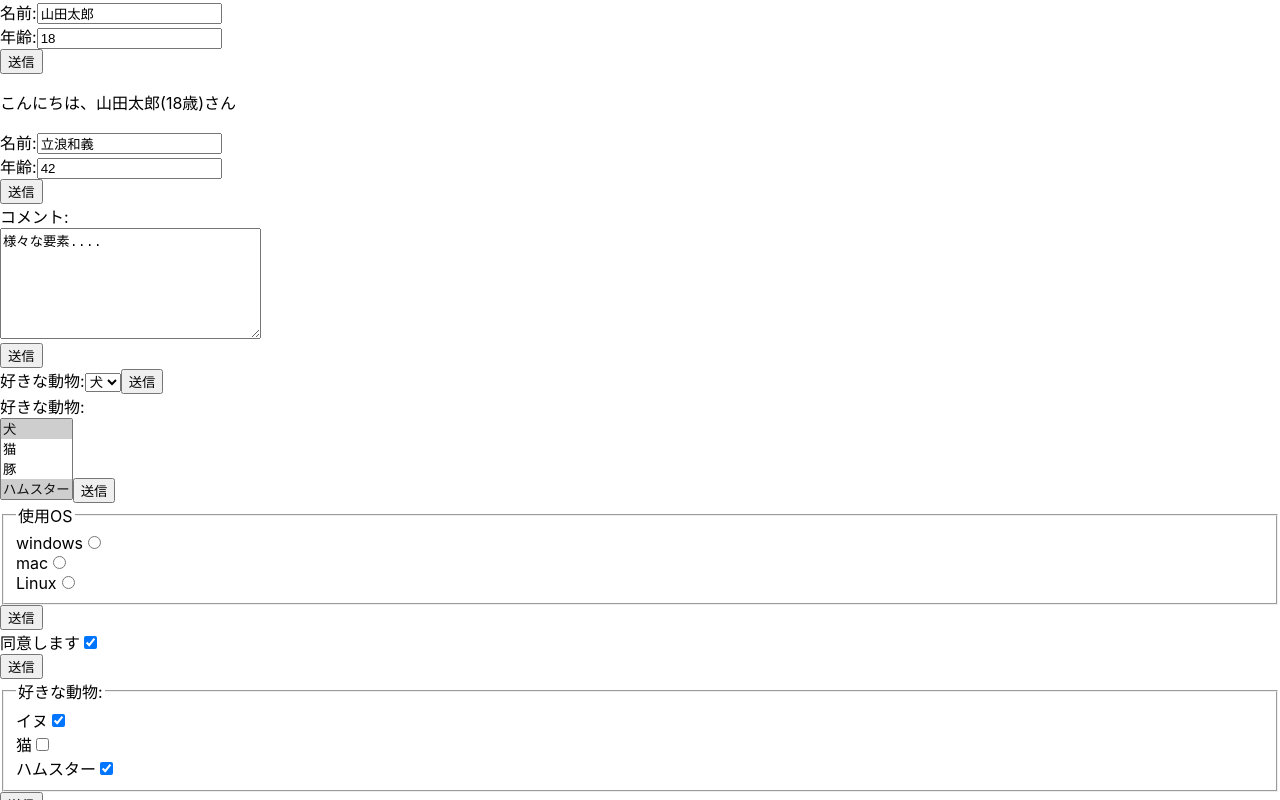
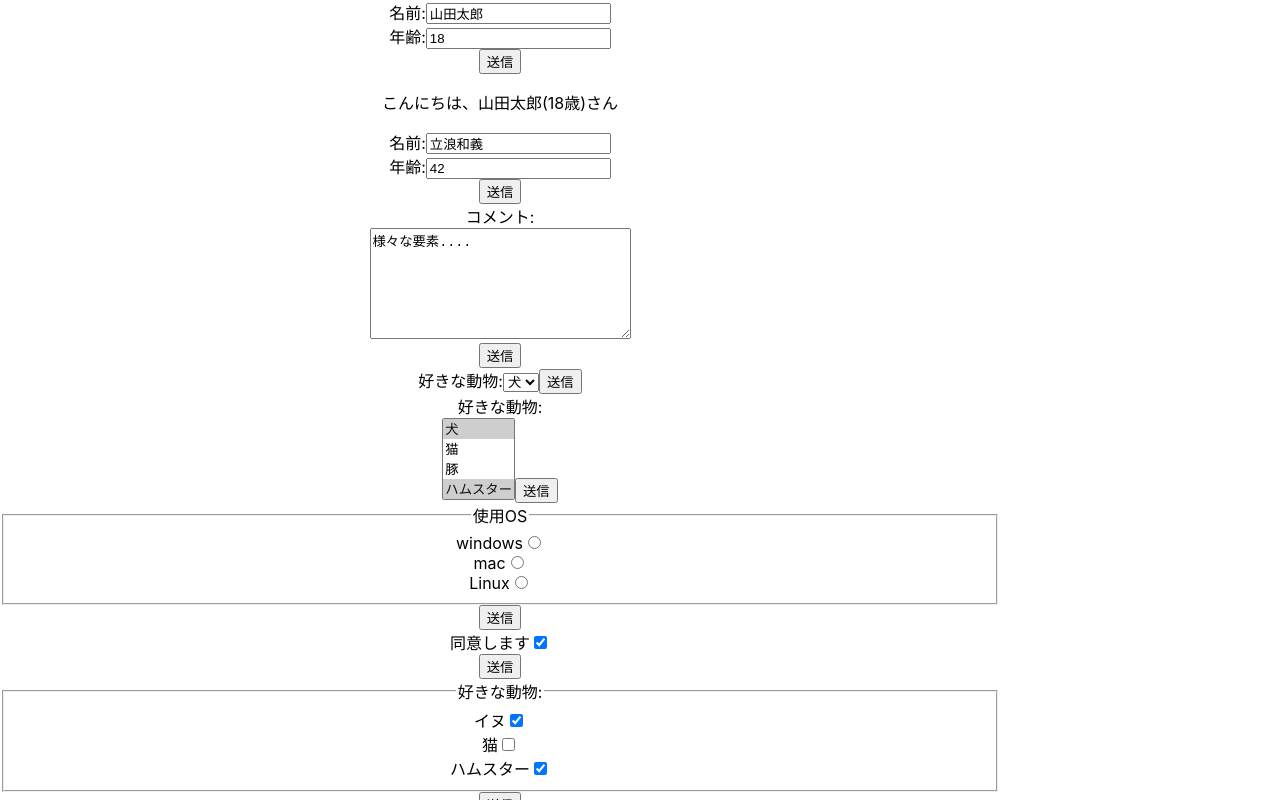
Before and after one commit to shunmakk/basic-react-pratice, a React (Create React App) app: page / in a window 1280 px wide. Shown: the top 800 px of the page. Built offline with nearby package versions, Linux system fonts and the light colour scheme.

Commit message:
全体の　cssの修正

```diff
--- a/src/index.css
+++ b/src/index.css
@@ -11,3 +11,10 @@ code {
   font-family: source-code-pro, Menlo, Monaco, Consolas, 'Courier New',
     monospace;
 }
+
+
+.allWrapper{
+  max-width: 1000px;
+  width: 100%;
+  text-align: center;
+}
--- a/src/index.js
+++ b/src/index.js
@@ -29,6 +29,7 @@ root.render(
 
 
   <React.StrictMode>
+    <div className='allWrapper'>
     <App />
     {/* フォームの更新 */}
     <StateForm/>
@@ -57,7 +58,7 @@ root.render(
       <StyledBasic/>
 
 
-
+      </div>
   </React.StrictMode>
 );
 
```
